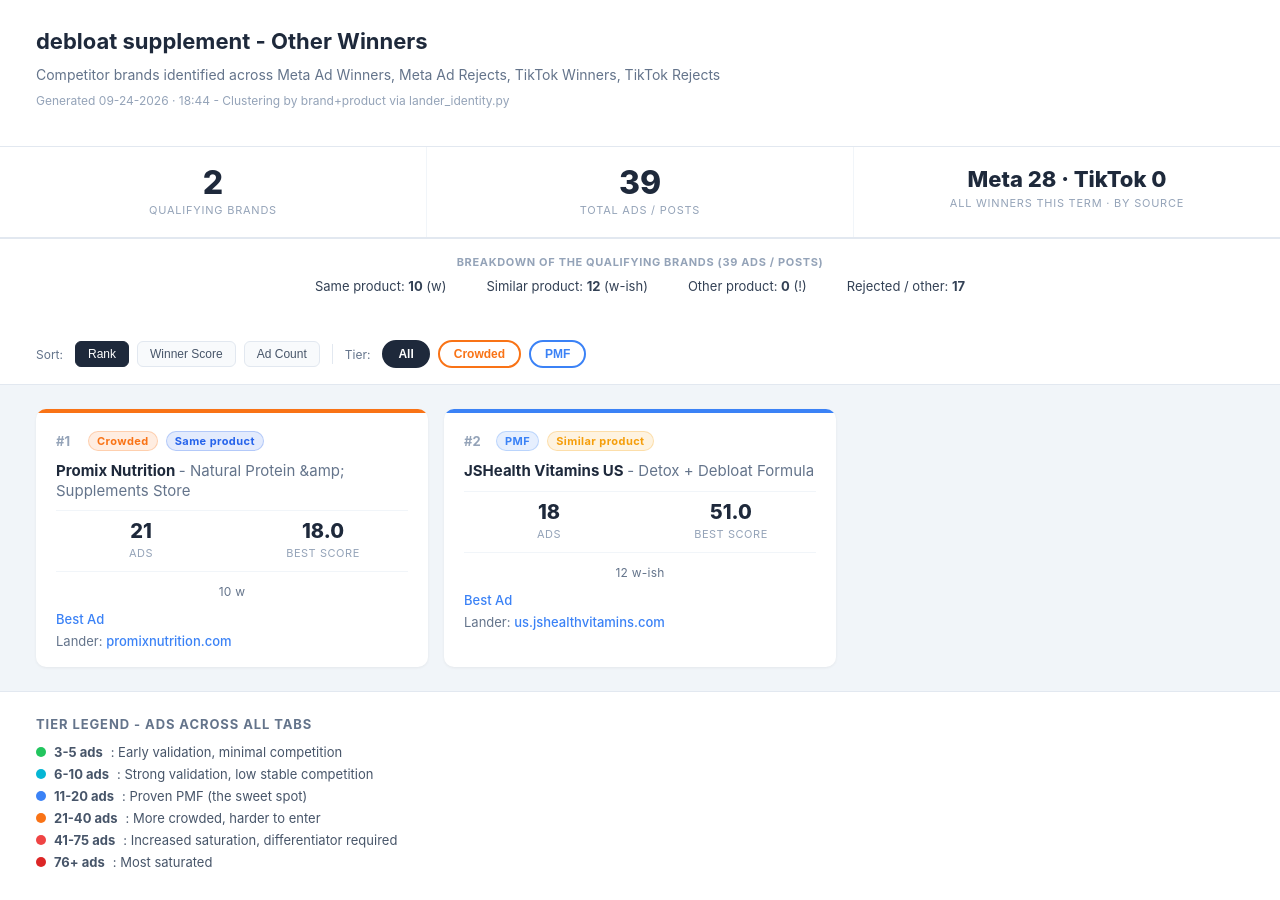
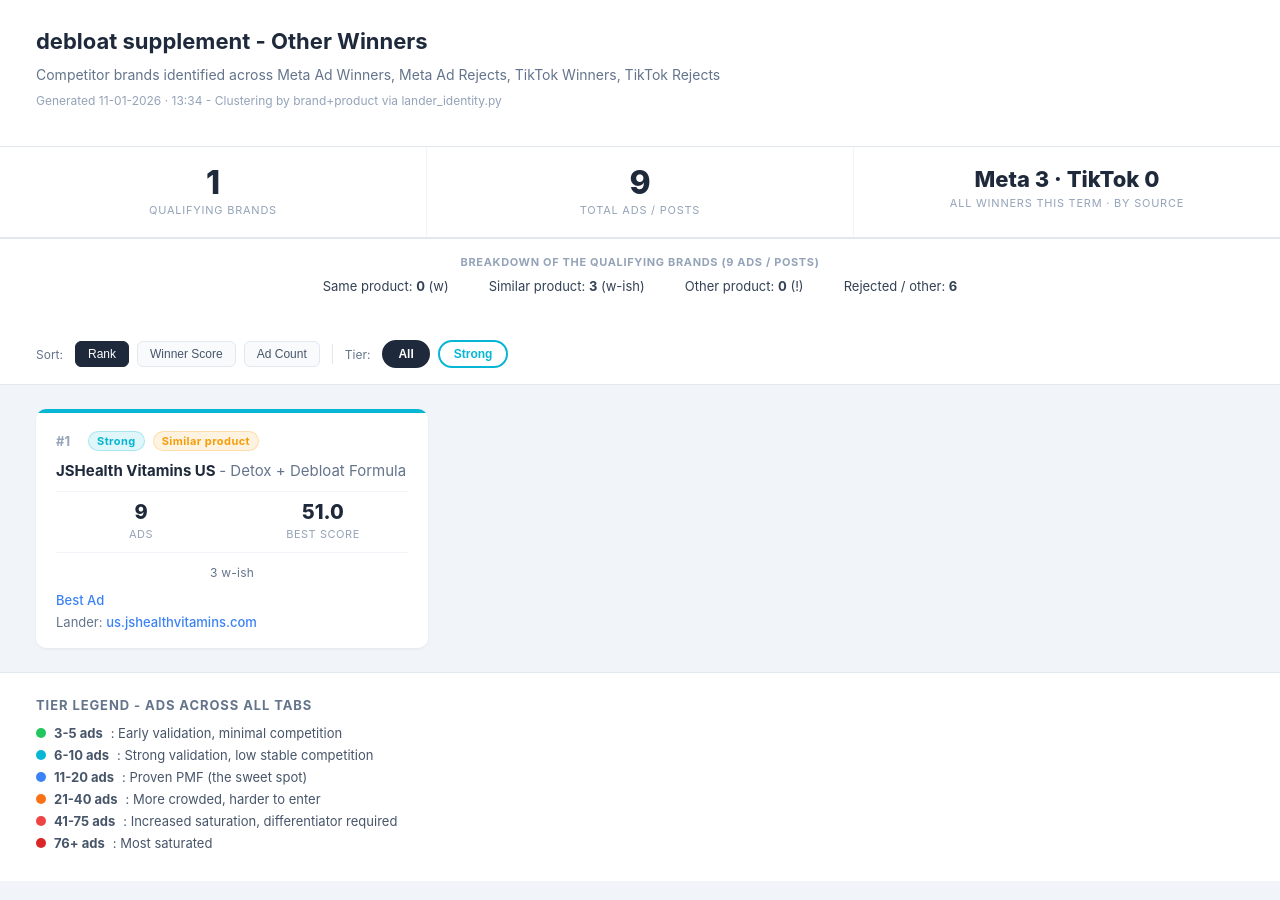
Before and after one commit to YAN15S/reports, a plain HTML site: page debloat-supplement_other_winners_2026-07-11.html in a window 1280 px wide. Drawn offline with Linux system fonts and the light colour scheme.

Commit message:
report: debloat supplement - Other Winners

```diff
--- a/debloat-supplement_other_winners_2026-07-11.html
+++ b/debloat-supplement_other_winners_2026-07-11.html
@@ -45,54 +45,33 @@ body{font-family:-apple-system,BlinkMacSystemFont,'Segoe UI',Roboto,sans-serif;b
 </style></head><body>
 <div class="header"><h1>debloat supplement - Other Winners</h1>
 <p class="subtitle">Competitor brands identified across Meta Ad Winners, Meta Ad Rejects, TikTok Winners, TikTok Rejects</p>
-<p class="meta">Generated 09-24-2026  ·  18:44 - Clustering by brand+product via lander_identity.py</p></div>
+<p class="meta">Generated 11-01-2026  ·  13:34 - Clustering by brand+product via lander_identity.py</p></div>
 <div class="stats-bar">
-<div class="stat-block"><div class="stat-num">2</div><div class="stat-label">Qualifying Brands</div></div>
-<div class="stat-block"><div class="stat-num">39</div><div class="stat-label">Total Ads / Posts</div></div>
-<div class="stat-block"><div class="stat-num" style="font-size:22px;line-height:1.15">Meta 28 · TikTok 0</div><div class="stat-label">All Winners This Term · by Source</div></div></div>
-<div class="rel-summary" style="padding:16px 36px 30px;background:#fff;border-top:1px solid #e2e8f0;text-align:center"><div style="font-size:11px;font-weight:700;text-transform:uppercase;letter-spacing:.06em;color:#94a3b8;margin-bottom:9px">Breakdown of the qualifying brands (39 ads / posts)</div><div style="font-size:13px;color:#334155;display:flex;gap:40px;flex-wrap:wrap;justify-content:center"><span>Same product: <strong>10</strong> (w)</span><span>Similar product: <strong>12</strong> (w-ish)</span><span>Other product: <strong>0</strong> (!)</span><span>Rejected / other: <strong>17</strong></span></div></div>
+<div class="stat-block"><div class="stat-num">1</div><div class="stat-label">Qualifying Brands</div></div>
+<div class="stat-block"><div class="stat-num">9</div><div class="stat-label">Total Ads / Posts</div></div>
+<div class="stat-block"><div class="stat-num" style="font-size:22px;line-height:1.15">Meta 3 · TikTok 0</div><div class="stat-label">All Winners This Term · by Source</div></div></div>
+<div class="rel-summary" style="padding:16px 36px 30px;background:#fff;border-top:1px solid #e2e8f0;text-align:center"><div style="font-size:11px;font-weight:700;text-transform:uppercase;letter-spacing:.06em;color:#94a3b8;margin-bottom:9px">Breakdown of the qualifying brands (9 ads / posts)</div><div style="font-size:13px;color:#334155;display:flex;gap:40px;flex-wrap:wrap;justify-content:center"><span>Same product: <strong>0</strong> (w)</span><span>Similar product: <strong>3</strong> (w-ish)</span><span>Other product: <strong>0</strong> (!)</span><span>Rejected / other: <strong>6</strong></span></div></div>
 <div class="controls"><span class="sort-label">Sort:</span>
 <button class="sort-btn active" onclick="sortCards('rank',this)">Rank</button>
 <button class="sort-btn" onclick="sortCards('score',this)">Winner Score</button>
 <button class="sort-btn" onclick="sortCards('count',this)">Ad Count</button>
-<div class="divider"></div><span class="sort-label">Tier:</span><button class="tier-btn active" data-tier="all" onclick="filterTier(this,'all')">All</button><button class="tier-btn" data-tier="Crowded" style="border-color:#f97316;color:#f97316" onclick="filterTier(this,'Crowded')">Crowded</button><button class="tier-btn" data-tier="PMF" style="border-color:#3b82f6;color:#3b82f6" onclick="filterTier(this,'PMF')">PMF</button></div>
+<div class="divider"></div><span class="sort-label">Tier:</span><button class="tier-btn active" data-tier="all" onclick="filterTier(this,'all')">All</button><button class="tier-btn" data-tier="Strong" style="border-color:#06b6d4;color:#06b6d4" onclick="filterTier(this,'Strong')">Strong</button></div>
 <div class="cards" id="cards-grid">
-<div class="card" data-tier="Crowded" data-score="18.00" data-count="21">
-  <div class="card-accent" style="background:#f97316"></div>
+<div class="card" data-tier="Strong" data-score="51.00" data-count="9">
+  <div class="card-accent" style="background:#06b6d4"></div>
   <div class="card-body">
     <div class="card-header">
       <span class="rank">#1</span>
-      <span class="tier-badge" style="background:#f9731620;color:#f97316;border:1px solid #f9731640">Crowded</span>
-      <span class="tier-badge" title="Relationship to the researched product (strongest token)" style="background:#2563eb20;color:#2563eb;border:1px solid #2563eb40">Same product</span>
-
-    </div>
-    <div class="brand-name">Promix Nutrition <span class="product-name">- Natural Protein &amp;amp; Supplements Store</span></div>
-    <div class="card-stats">
-      <div class="stat-item"><span class="stat-num">21</span><span class="stat-lbl">Ads</span></div>
-      <div class="stat-item"><span class="stat-num">18.0</span><span class="stat-lbl">Best Score</span></div>
-    </div>
-    <div class="token-mix" style="font-size:12px;color:#64748b;margin-top:8px;letter-spacing:.02em;text-align:center">10 w</div>
-    <div class="links">
-      <div class="link-row"><a href="https://www.facebook.com/ads/library/?id=942985398740130" target="_blank" rel="noopener" class="link">Best Ad</a></div>
-      <div class="link-row">Lander: <a href="https://promixnutrition.com/products/white-peach-debloat-prebiotic-probiotic" target="_blank" rel="noopener" class="link">promixnutrition.com</a></div>
-    </div>
-  </div>
-</div>
-<div class="card" data-tier="PMF" data-score="51.00" data-count="18">
-  <div class="card-accent" style="background:#3b82f6"></div>
-  <div class="card-body">
-    <div class="card-header">
-      <span class="rank">#2</span>
-      <span class="tier-badge" style="background:#3b82f620;color:#3b82f6;border:1px solid #3b82f640">PMF</span>
+      <span class="tier-badge" style="background:#06b6d420;color:#06b6d4;border:1px solid #06b6d440">Strong</span>
       <span class="tier-badge" title="Relationship to the researched product (strongest token)" style="background:#f59e0b20;color:#f59e0b;border:1px solid #f59e0b40">Similar product</span>
 
     </div>
     <div class="brand-name">JSHealth Vitamins US <span class="product-name">- Detox + Debloat Formula</span></div>
     <div class="card-stats">
-      <div class="stat-item"><span class="stat-num">18</span><span class="stat-lbl">Ads</span></div>
+      <div class="stat-item"><span class="stat-num">9</span><span class="stat-lbl">Ads</span></div>
       <div class="stat-item"><span class="stat-num">51.0</span><span class="stat-lbl">Best Score</span></div>
     </div>
-    <div class="token-mix" style="font-size:12px;color:#64748b;margin-top:8px;letter-spacing:.02em;text-align:center">12 w-ish</div>
+    <div class="token-mix" style="font-size:12px;color:#64748b;margin-top:8px;letter-spacing:.02em;text-align:center">3 w-ish</div>
     <div class="links">
       <div class="link-row"><a href="https://www.facebook.com/ads/library/?id=2604923919868128" target="_blank" rel="noopener" class="link">Best Ad</a></div>
       <div class="link-row">Lander: <a href="https://us.jshealthvitamins.com/products/detox-debloat-formula" target="_blank" rel="noopener" class="link">us.jshealthvitamins.com</a></div>
```
